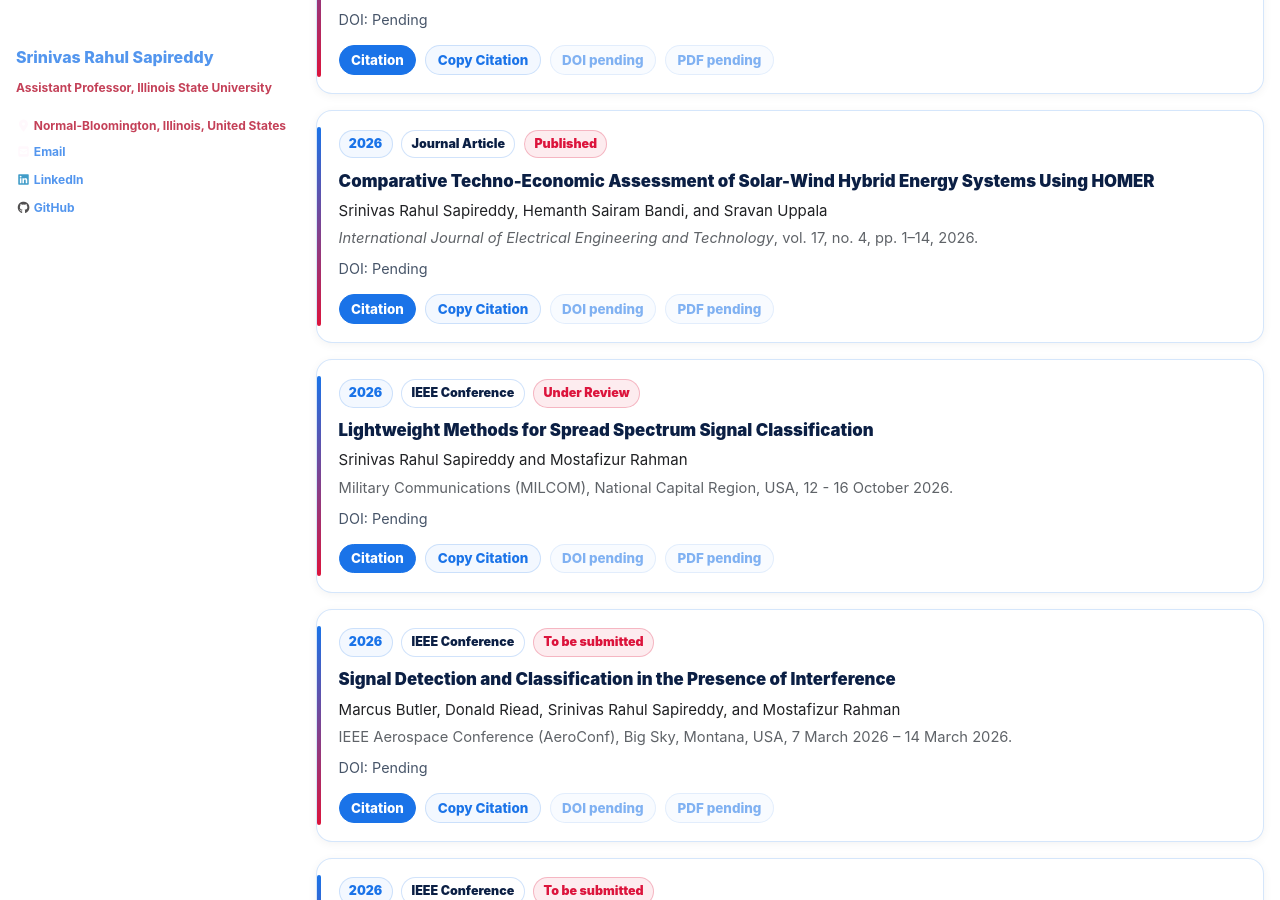
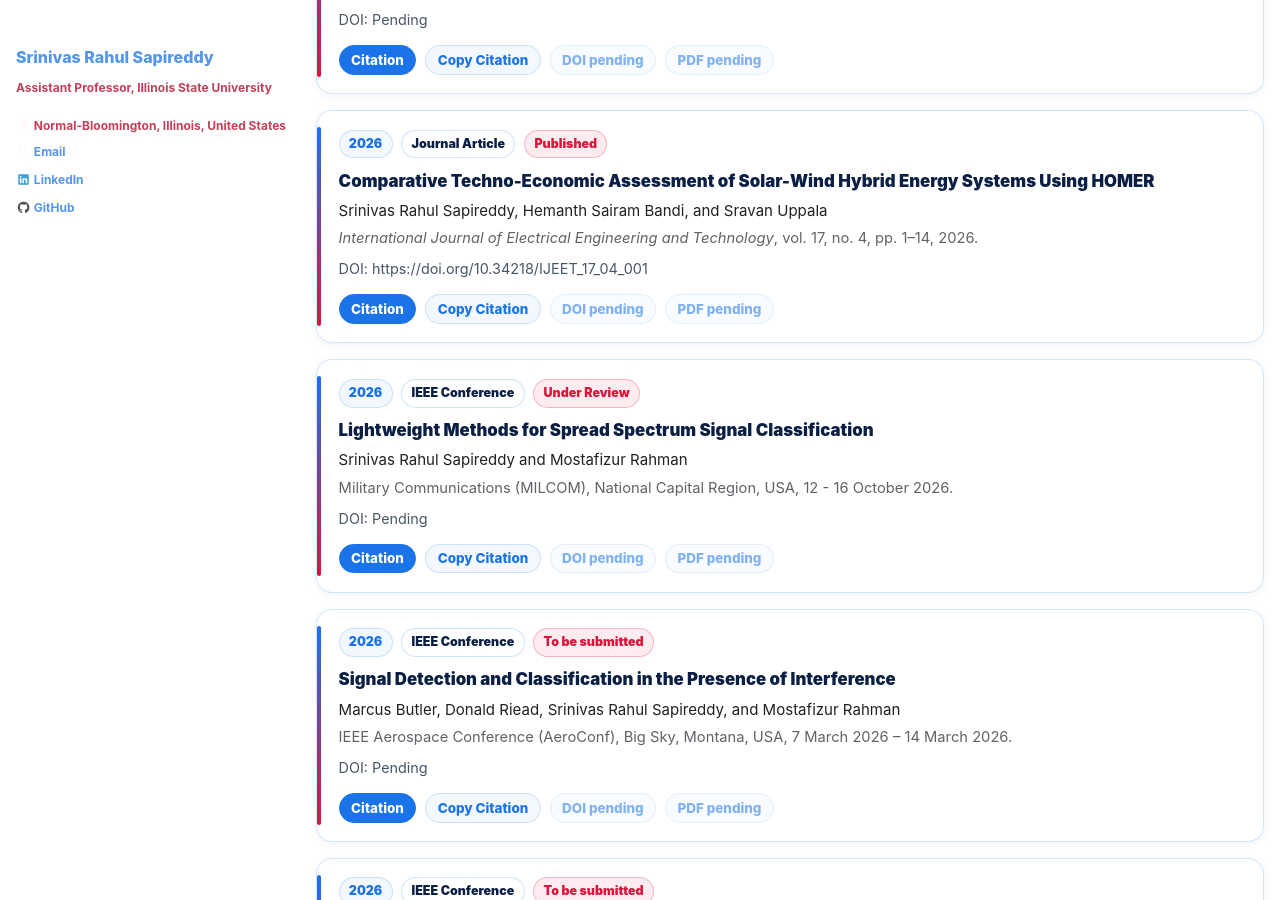
Before and after one commit to srsapireddy/srsapireddy.github.io, a Jekyll site: the page built from _pages/publications.md, in a window 1280 px wide and 900 px high, scrolled down 1710 px. Built offline with Jekyll 4.4.1, drawn with Linux system fonts in a browser that asks for light colours; cached includes are drawn as plain includes; nearby versions of some CDN libraries.

Commit message:
Update publications.md

```diff
--- a/_pages/publications.md
+++ b/_pages/publications.md
@@ -869,12 +869,12 @@ author_profile: true
       </div>
     </div>
 
-    <div class="publication-card" data-type="journal">
-      <div class="pub-top">
-        <span class="pub-year">2026</span>
-        <span class="pub-type">Journal Article</span>
-        <span class="pub-award">Published</span>
-      </div>
+      <div class="publication-card" data-type="journal">
+        <div class="pub-top">
+          <span class="pub-year">2026</span>
+          <span class="pub-type">Journal Article</span>
+          <span class="pub-award">Published</span>
+        </div>
 
       <div class="pub-title">
         Comparative Techno-Economic Assessment of Solar-Wind Hybrid Energy Systems Using HOMER
@@ -889,7 +889,7 @@ author_profile: true
       </div>
 
       <div class="pub-note">
-        DOI: Pending
+        DOI: https://doi.org/10.34218/IJEET_17_04_001
       </div>
 
       <div class="pub-links">
```
